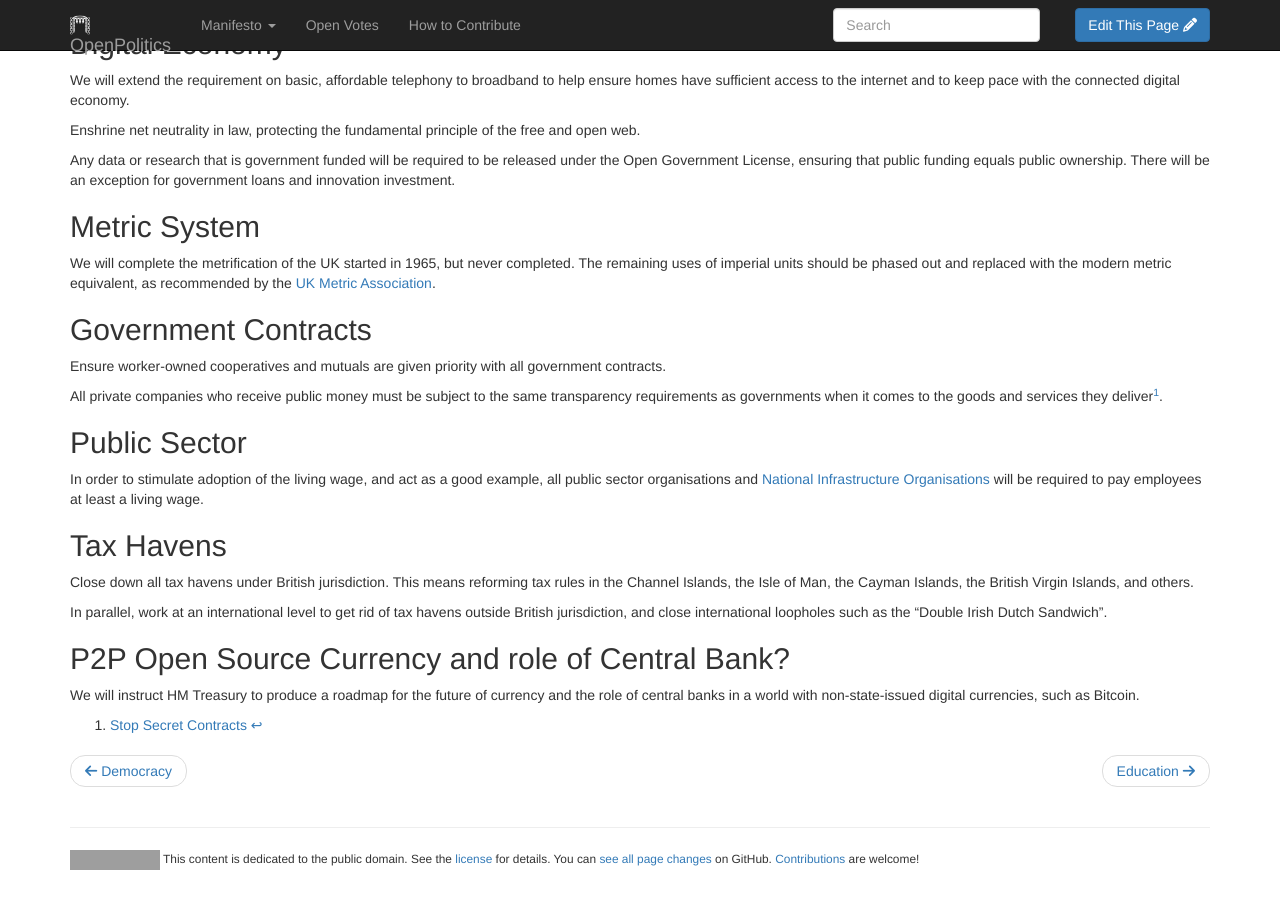
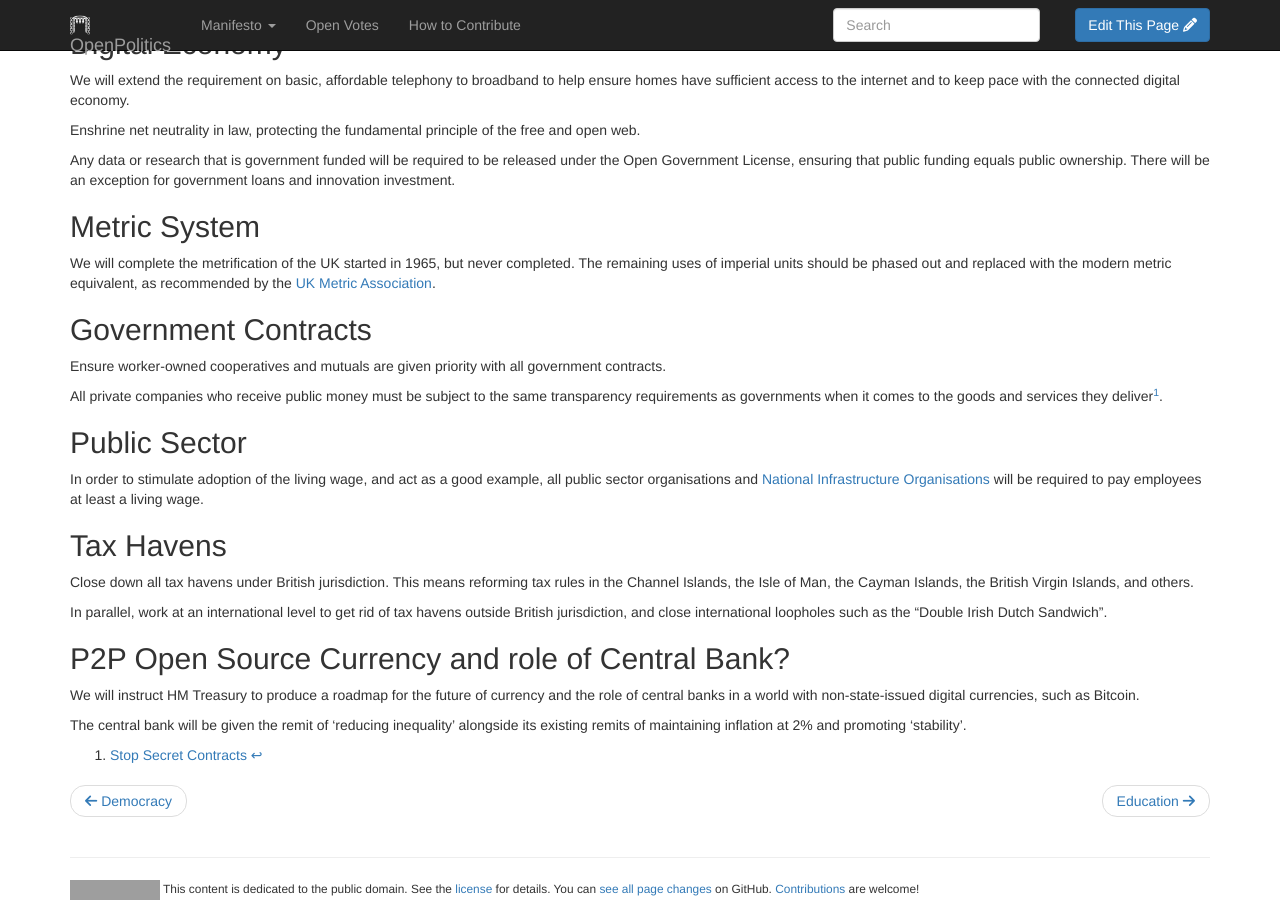
Before and after one commit to openpolitics/manifesto, a Jekyll site: the page built from manifesto/economy.md, in a window 1280 px wide and 900 px high, scrolled down 1147 px. Built offline with Jekyll 4.4.1, drawn with Linux system fonts in a browser that asks for light colours; nearby versions of some CDN libraries; library files that are not in the unit come from our copies; before the commit the page ends 2017 px from its top, so only the background shows below that; grey boxes are pictures that could not be loaded.

Commit message:
Added remit: "Reducing inequality" for central bank
This is up for discussion. It would create a deliberate confict of interest between restricting price inflation by lowering interest rates, and the unintended consequences of such actions - increasing asset inflation (e.g. property prices and share prices). Asset inflation is good for the wealthy because they hold assets, the poor don't hold assets so lose out - e.g. housing becomes more expensive. This is an example of "predistribution"; rather than allowing assets to rise exponentially and then taxing them, take action to restrict their rise in the first place.

```diff
--- a/manifesto/economy.md
+++ b/manifesto/economy.md
@@ -68,4 +68,6 @@ In parallel, work at an international level to get rid of tax havens outside Bri
 
 We will instruct HM Treasury to produce a roadmap for the future of currency and the role of central banks in a world with non-state-issued digital currencies, such as Bitcoin.
 
+The central bank will be given the remit of 'reducing inequality' alongside its existing remits of maintaining inflation at 2% and promoting 'stability'.
+
 [^1]: [Stop Secret Contracts](http://stopsecretcontracts.org/)
```
